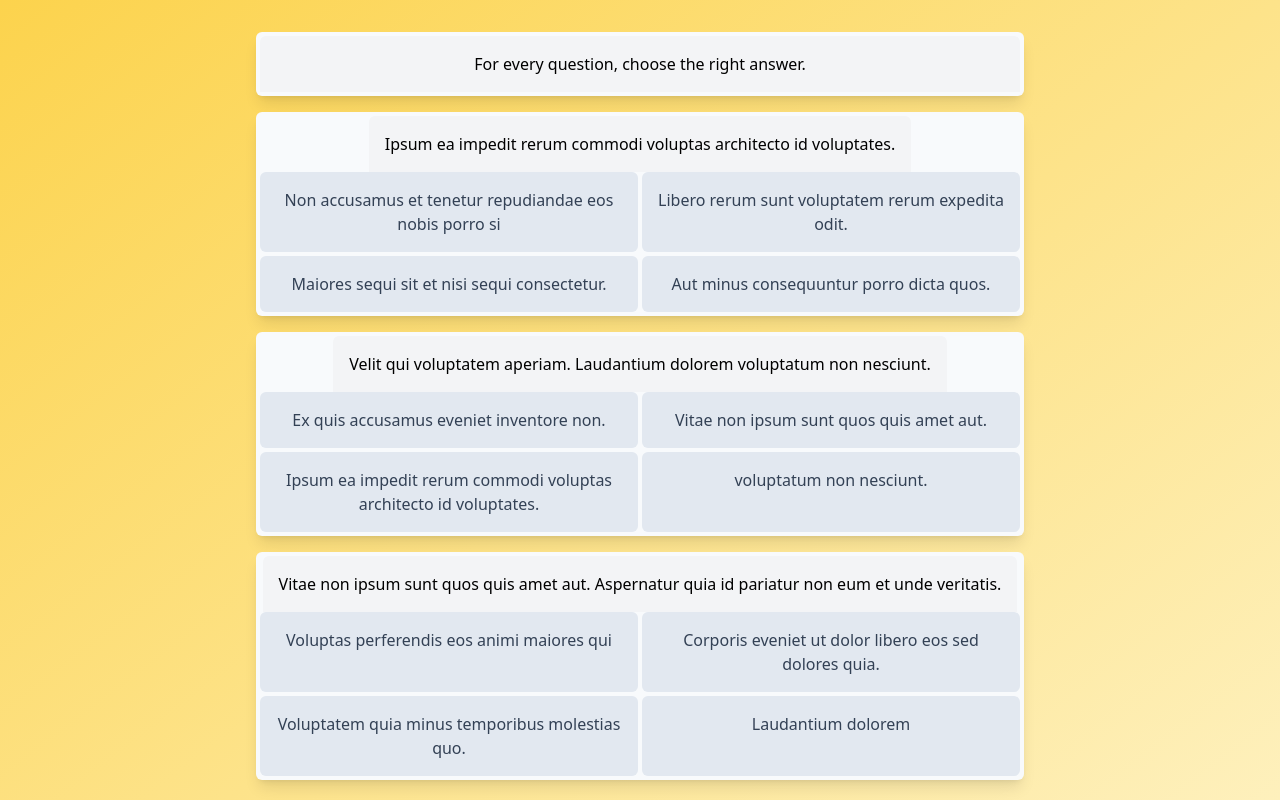
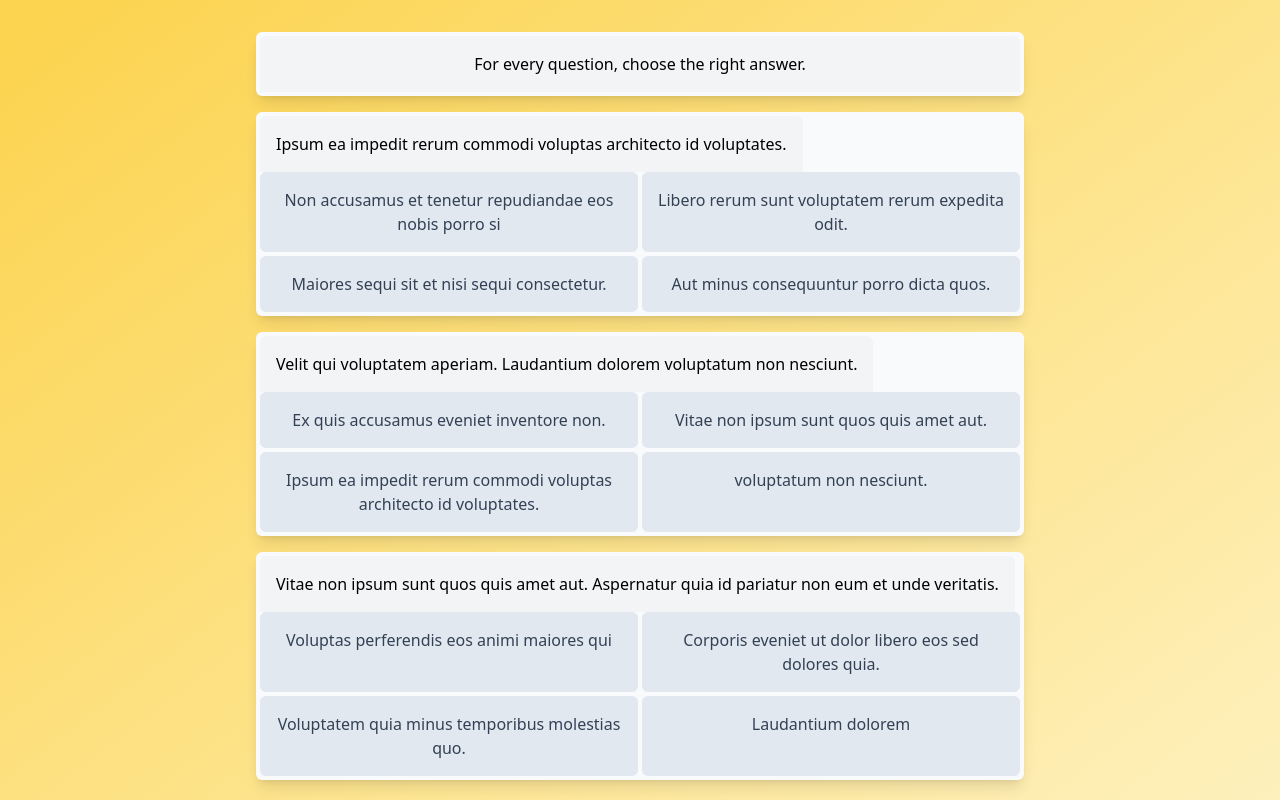
Before and after one commit to manusdextra/answersheet, a React (Create React App) app: page / in a window 1280 px wide. Shown: the top 800 px of the page. Built offline with nearby package versions, Linux system fonts and the light colour scheme.

Commit message:
QuestionField: remove "text-center" attribute
For some reason, this is ignored in the legend tag. Could be Tailwind?

```diff
--- a/src/components/QuestionField.tsx
+++ b/src/components/QuestionField.tsx
@@ -9,7 +9,7 @@ export const QuestionField = (props: Question) => {
       className="m-auto my-4 w-4/5 rounded-md bg-slate-50 p-1 shadow-lg md:w-3/5"
     >
       <fieldset>
-        <legend className="text-md rounded-t-md bg-gray-100 p-4 text-center">
+        <legend className="text-md rounded-t-md bg-gray-100 p-4">
           {props.question}
         </legend>
         <ul className="grid grid-flow-row grid-cols-1 gap-1 text-slate-700 md:grid-cols-2">
```
